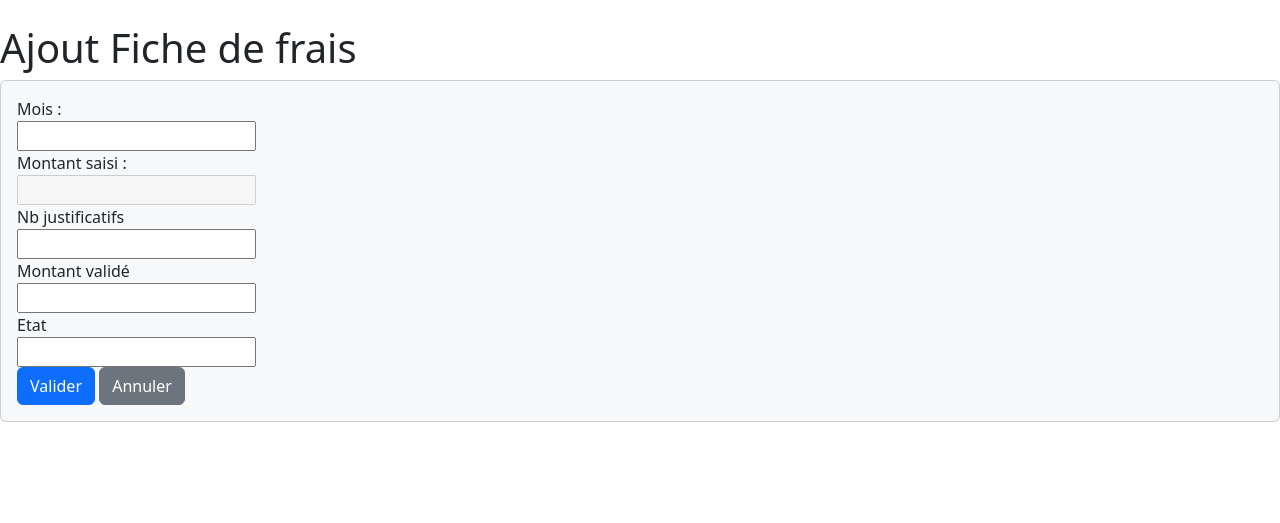
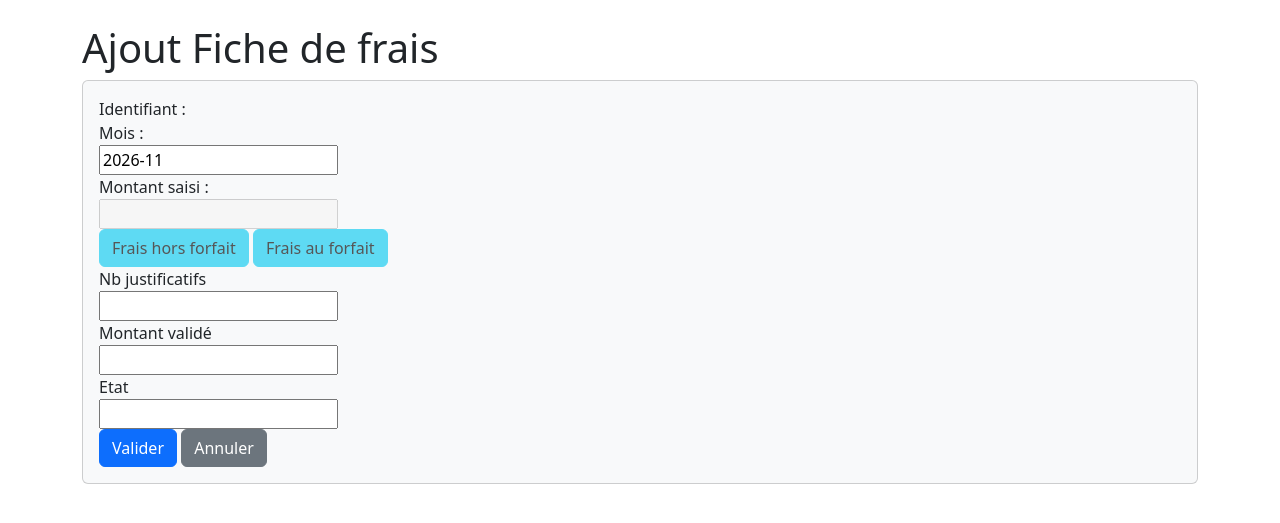
Before and after one commit to leoribeiroesilva-cmyk/GSBFrais-Laravel, a Laravel app: page /ajouterFrais in a window 1280 px wide. Shown: the part 56-579 px from the top of the page. Run offline with Laravel 12, Linux system fonts and the light colour scheme.

Commit message:
Modification V1

```diff
--- a/app/Http/Controllers/FraisController.php
+++ b/app/Http/Controllers/FraisController.php
@@ -17,11 +17,20 @@ class FraisController extends Controller
     }
     public function addFrais()
     {
-        return view('formFrais');
+        $frais = new Frais();
+        $frais->anneemois=date("Y-m");
+        return view('formFrais', compact('frais'));
     }
     public function validFrais(Request $request)
     {
-        $frais = new Frais();
+        $id = $request->input('id');
+        if ($id) {
+            $services = new FraisService();
+            $frais = $services->getFrais($id);
+        } else {
+            $frais = new Frais();
+        }
+
         $frais->id_visiteur = session('id_visiteur');
         $frais->anneemois = $request->input('mois');
         $frais->nbjustificatifs = $request->input('nbjustif');
@@ -34,4 +43,10 @@ class FraisController extends Controller
 
         return redirect('/listerFrais');
     }
+    public function editFrais($id)
+    {
+        $services = new FraisService();
+        $frais = $services->getFrais($id);
+        return view('formFrais', compact('frais'));
+    }
 }
--- a/app/Services/FraisService.php
+++ b/app/Services/FraisService.php
@@ -14,4 +14,9 @@ class FraisService
     {
         $frais->save();
     }
+    public function getFrais($id)
+    {
+        $frais = Frais::query()->find($id);
+        return $frais;
+    }
 }
--- a/resources/views/formFrais.blade.php
+++ b/resources/views/formFrais.blade.php
@@ -4,12 +4,18 @@
     <form method="post" action="{{ url('/validerFrais') }}">
         {{ csrf_field() }}
 
-        <h1>Ajout Fiche de frais</h1>
+        <h1>@if($frais->id_frais) Modification @else Ajout @endif Fiche de frais</h1>
         <div class="col-md-12 card card-body bg-light">
+            <div class="form-group">
+                <label class="col-md-3">Identifiant :</label>
+                <div class="col-md-6">
+                    <input type="hidden" name="id" value="{{ $frais->id_frais }}">
+                </div>
+            </div>
             <div class="form-group">
                 <label class="col-md-3">Mois :</label>
                 <div class="col-md-6">
-                    <input type="text" name="mois" value="" required>
+                    <input type="text" name="mois" value="{{ $frais->anneemois }}" required>
                 </div>
             </div>
             <div class="form-group">
@@ -17,23 +23,27 @@
                 <div class="col-md-6">
                     <input type="number" name="montantsaisi" value="" disabled>
                 </div>
+                <div class="col-md-12 col-md-offset-3">
+                    <a href="" class="btn btn-info @if(!$frais->id_frais) disabled" @endif>Frais hors forfait</a>
+                    <a href="" class="btn btn-info @if(!$frais->id_frais) disabled" @endif">Frais au forfait</a>
+                </div>
             </div>
             <div class="form-group">
                 <label class="col-md-3">Nb justificatifs</label>
                 <div class="col-md-6">
-                    <input type="number" name="nbjustif" value="" required>
+                    <input type="number" name="nbjustif" value="{{ $frais->nbjustificatifs }}" required>
                 </div>
             </div>
             <div class="form-group">
                 <label class="col-md-3">Montant validé</label>
                 <div class="col-md-6">
-                    <input type="number" name="valide" value="" required>
+                    <input type="number" name="valide" value="{{ $frais->montantvalide }}" required>
                 </div>
             </div>
             <div class="form-group">
                 <label class="col-md-3">Etat</label>
                 <div class="col-md-6">
-                    <input type="number" name="etat" value="" required>
+                    <input type="number" name="etat" value="{{ $frais->id_etat }}" required>
                 </div>
             </div>
             <div class="form-group">
@@ -49,3 +59,4 @@
             </div>
         </div>
     </form>
+@endsection
--- a/routes/web.php
+++ b/routes/web.php
@@ -15,6 +15,5 @@ Route::get('/deconnecter', [VisiteurController::class, 'logout']);
 // -------------------------- Frais --------------------------
 
 Route::get('/listerFrais', [FraisController::class, 'listFrais']);
-Route::get('/ajouterFrais', [FraisController::class, 'addFrais']);
-//Route::get('/editerFrais/{id}', [FraisController::class, 'editFrais']);
+Route::get('/ajouterFrais', [FraisController::class, 'addFrais']);Route::get('/editerFrais/{id}', [FraisController::class, 'editFrais']);
 Route::post('/validerFrais', [FraisController::class, 'validFrais']);
```
Also changed, not shown: app/Exceptions/UserException.php (added, +19 -0 lines), resources/views/error.blade.php (added, +17 -0 lines).
